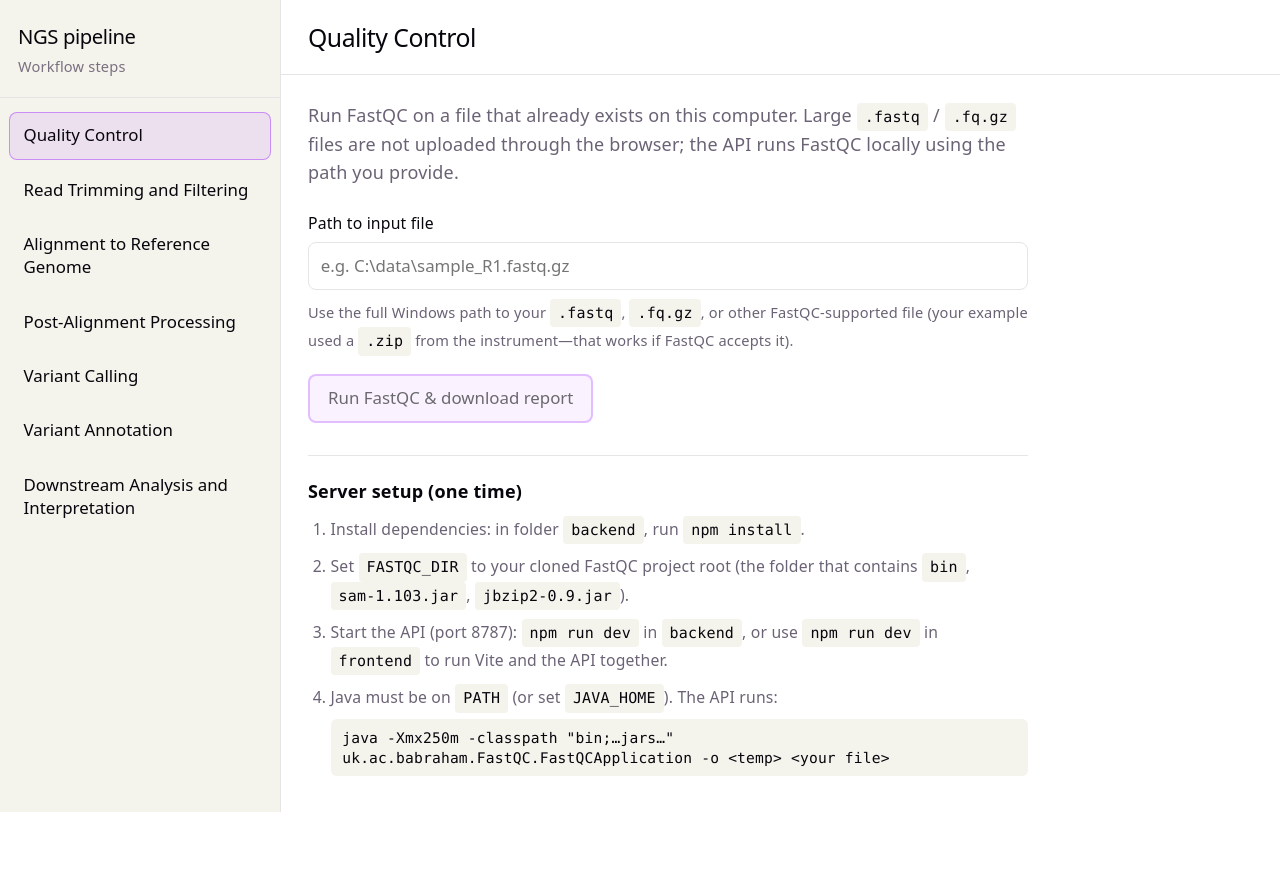
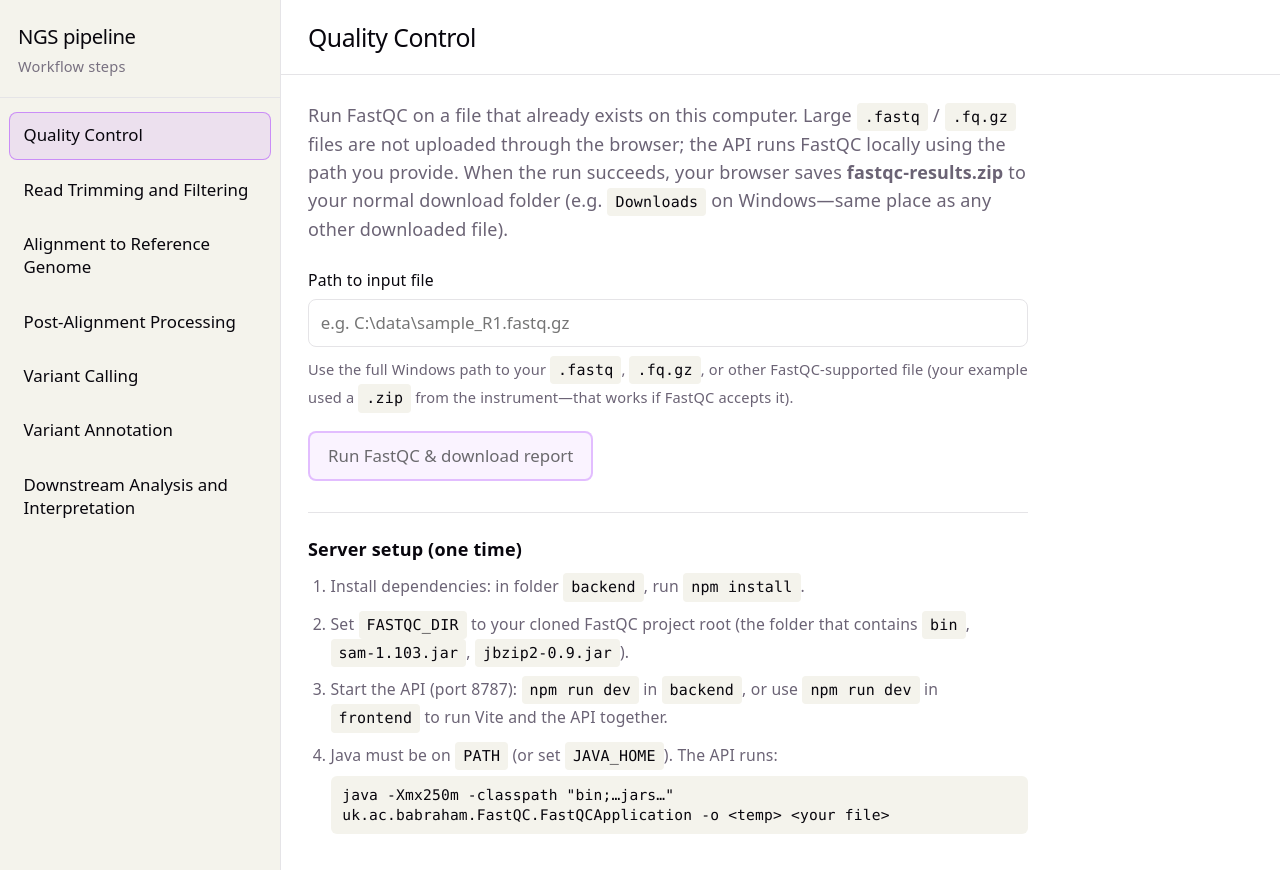
Before and after one commit to Sheershika-19/ngs_report, a React app in the folder frontend/: page / in a window 1280 px wide. Before the commit the page ends 812 px from the top, so only its background shows below. Built offline with nearby package versions, Linux system fonts and the light colour scheme; the HTML template or start-up script is replaced by a standard one.

Commit message:
quality control working

```diff
--- a/frontend/src/components/QualityControlPanel.jsx
+++ b/frontend/src/components/QualityControlPanel.jsx
@@ -55,7 +55,9 @@
       <p className="qc-lead">
         Run FastQC on a file that already exists on this computer. Large <code>.fastq</code> /{' '}
         <code>.fq.gz</code> files are not uploaded through the browser; the API runs FastQC locally
-        using the path you provide.
+        using the path you provide. When the run succeeds, your browser saves{' '}
+        <strong>fastqc-results.zip</strong> to your normal download folder (e.g.{' '}
+        <code>Downloads</code> on Windows—same place as any other downloaded file).
       </p>
 
       <div className="qc-field">
```
Also changed, not shown: 1 other file (tests, documents, lock files or other folders).
